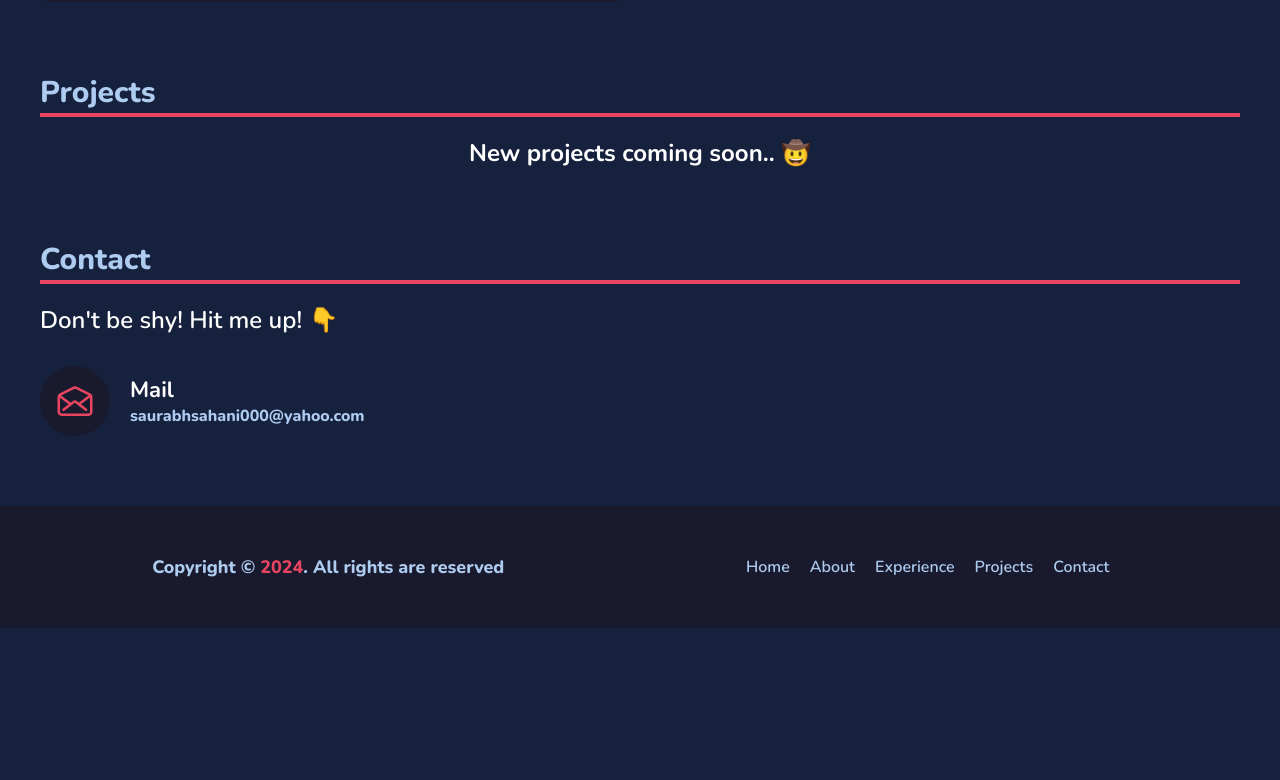
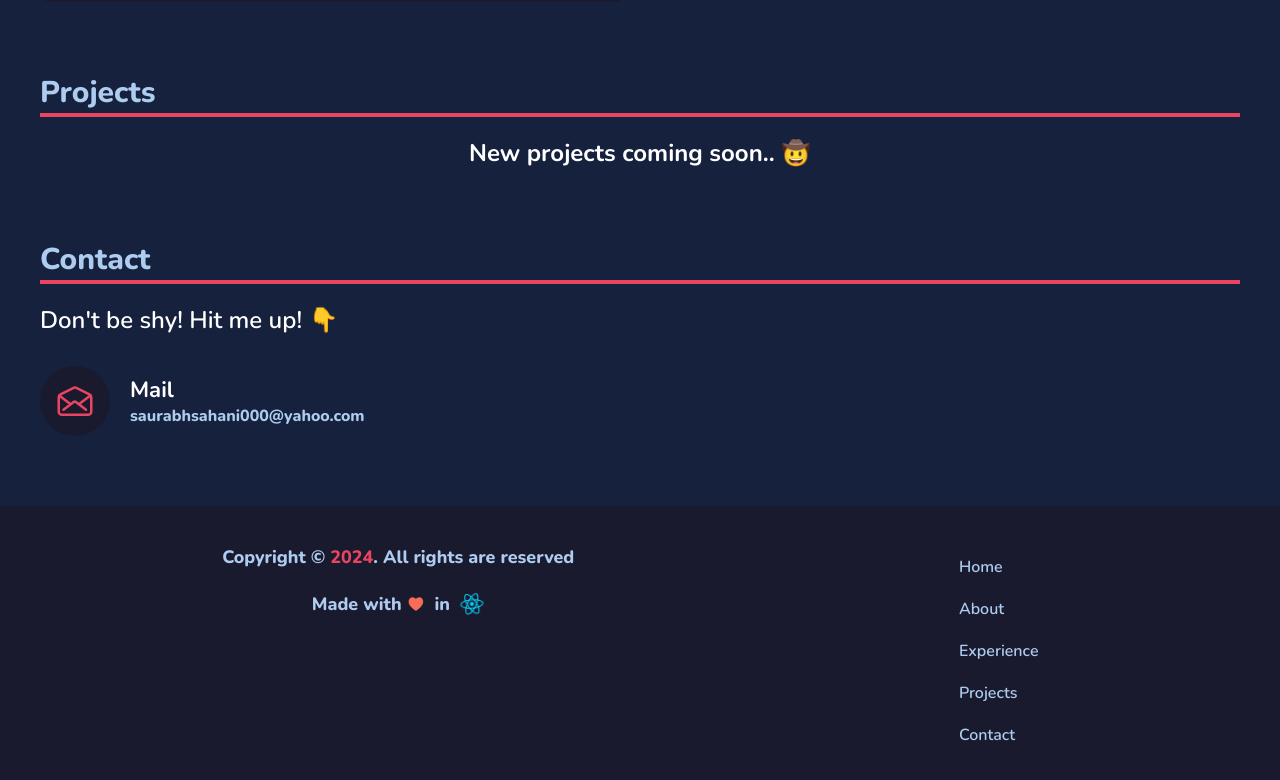
Before and after one commit to saurabh-dev-vns/saurabhsahani, a React (Create React App) app: page / in a window 1280 px wide. Shown: the part 1774-2554 px from the top of the page. Before the commit the page ends 2402 px from the top, so only its background shows below. Built offline with nearby package versions, Linux system fonts and the light colour scheme.

Commit message:
Footer Modified

```diff
--- a/src/components/Footer/Footer.css
+++ b/src/components/Footer/Footer.css
@@ -10,22 +10,59 @@
 
 .footer-conatiner{
     display: flex;
-    align-items: center;
     justify-content: space-around;
 }
 .footer-conatiner .footer-text{
+    display: flex;
+    flex-direction: column;
     color: var(--secondary-font-color);
     font-weight: 800;
     transform: scale(1.12);
 }
-.footer-conatiner .footer-text span{
+
+.footer-conatiner .footer-text .text-1 span{
     color: var(--primary-font-color);
+}
+
+.footer-conatiner .footer-text .text-2{
+    display: flex;
+    align-items: center;
+    margin: 20px 0;
+    flex-direction: row;
+    justify-content: center;
 }
 .footer-conatiner .footer-links{
     display: flex;
-    align-items: center;
     justify-content: space-between;
+    flex-direction: column;
     gap: 20px;
+}
+
+.io-heart{
+    color: #F76D57;
+    animation: heart-animate 2s infinite ;
+}
+@keyframes heart-animate{
+    0%{
+        transform: scale(1);
+    }
+    50%{
+        transform: scale(1.5);
+    }100%{
+        transform: scale(1);
+    }
+}
+.io-react-2{
+    color: #00d8ff;
+    font-size: 22px;
+    animation: react-animate 3s linear infinite ;
+}
+@keyframes react-animate{
+    0%{
+        transform: rotate(0deg);
+    }100%{
+        transform: rotate(360deg);
+    }
 }
 
 .footer-conatiner .footer-links a{
@@ -53,6 +90,7 @@
         display: flex;
         align-items: center;
         justify-content: space-between;
+        flex-direction: row;
         gap: 10px;
         flex-wrap: wrap;
         margin: 20px 0;
--- a/src/components/Footer/Footer.jsx
+++ b/src/components/Footer/Footer.jsx
@@ -1,29 +1,57 @@
 import "./Footer.css";
-import React from 'react'
-import { useState} from 'react'
+import React from "react";
+import { useState } from "react";
+import {  IoHeart, IoLogoReact } from "react-icons/io5";
+
 
 const Footer = () => {
   const year = new Date().getFullYear();
-    const [activeNav, setActiveNav] = useState('#home');
+  const [activeNav, setActiveNav] = useState("#home");
   return (
     <section className="footer">
       <div className="container">
         <div className="footer-conatiner">
-          <div className="footer-text">Copyright &copy; <span>{year}</span>. All rights are reserved</div>
+          <div className="footer-text">
+            <span className="text-1">
+              {" "}
+              Copyright &copy; <span>{year}</span>. All rights are reserved
+            </span>
+            <pre className="text-2">Made with <IoHeart className="io-heart"/>  in  <IoLogoReact className="io-react-2"/></pre>
+          </div>
           <div className="footer-links">
-          <a href="#home" onClick={() => setActiveNav('#home')} className={activeNav === '#home' ? 'active': ''}>
+            <a
+              href="#home"
+              onClick={() => setActiveNav("#home")}
+              className={activeNav === "#home" ? "active" : ""}
+            >
               home
             </a>
-          <a href="#about" onClick={() => setActiveNav('#about')} className={activeNav === '#about' ? 'active': ''}>
+            <a
+              href="#about"
+              onClick={() => setActiveNav("#about")}
+              className={activeNav === "#about" ? "active" : ""}
+            >
               about
             </a>
-          <a href="#experience" onClick={() => setActiveNav('#experience')} className={activeNav === '#experience' ? 'active': ''}>
+            <a
+              href="#experience"
+              onClick={() => setActiveNav("#experience")}
+              className={activeNav === "#experience" ? "active" : ""}
+            >
               experience
             </a>
-          <a href="#projects"  onClick={() => setActiveNav('#projects')} className={activeNav === '#projects' ? 'active': ''}>
+            <a
+              href="#projects"
+              onClick={() => setActiveNav("#projects")}
+              className={activeNav === "#projects" ? "active" : ""}
+            >
               projects
             </a>
-          <a href="#contact"  onClick={() => setActiveNav('#contact')}className={activeNav === '#contact' ? 'active': ''}>
+            <a
+              href="#contact"
+              onClick={() => setActiveNav("#contact")}
+              className={activeNav === "#contact" ? "active" : ""}
+            >
               contact
             </a>
           </div>
```
Lines whose indentation alone changed are shown as unchanged.
